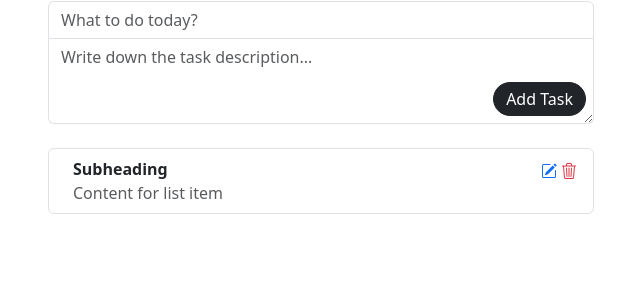
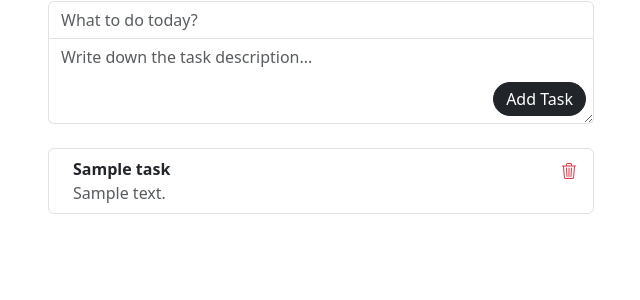
Before and after one commit to arman-arif/flask-todo-app, a Flask app: page / in a window 1280 px wide. Shown: the part 95-395 px from the top of the page, without its empty margins (319-959 px from the left). Run offline with Flask 3, Linux system fonts and the light colour scheme; tables that the repository leaves empty hold one stand-in row (values such as "Sample post"); some libraries are stand-ins or nearby versions.

Commit message:
wip: todo crud

```diff
--- a/app/controllers/task_controller.py
+++ b/app/controllers/task_controller.py
@@ -7,26 +7,33 @@ from app.models import Task
 class TaskController:
     @staticmethod
     def index():
-        tasks = Task.query.all()
+        tasks = Task.get_list()
         return render_template('index.html', title='Home', tasks=tasks)
+
+    @staticmethod
+    def list():
+        tasks = Task.get_list()
+        return render_template('list.html', tasks=tasks)
 
     @staticmethod
     def add():
         title = request.form.get('title')
         description = request.form.get('description')
-        task = Task.create({
-            "title": title,
-            "description": description
-        })
+        if (title is not None) and (title != ''):
+            task = Task.create({
+                "title": title,
+                "description": description
+            })
+
+            return make_response({
+                "success": True,
+                "data": task.to_dict(),
+                "message": "Task created successfully."
+            })
 
         return make_response({
-            "success": True,
-            "data": {
-                "id": task.id,
-                "title": task.title,
-                "description": task.description,
-                "date_created": task.date_created,
-            }
+            'success': False,
+            'message': "Invalid task data."
         })
 
     @staticmethod
@@ -44,3 +51,8 @@ class TaskController:
         if task:
             db.session.delete(task)
             db.session.commit()
+
+        return make_response({
+            "success": True,
+            "message": "Task deleted successfully."
+        })
--- a/app/models/task.py
+++ b/app/models/task.py
@@ -1,5 +1,5 @@
 from datetime import datetime
-
+from sqlalchemy import desc;
 from app.db import db
 
 
@@ -13,6 +13,14 @@ class Task(db.Model):
     def __repr__(self):
         return '<Task %r>' % self.id
 
+    def to_dict(self):
+        return {
+            "id": self.id,
+            "title": self.title,
+            "description": self.description,
+            "date_created": self.date_created,
+        }
+
     @staticmethod
     def create(values: dict):
         new_task = Task(title=values['title'], description=values['description'])
@@ -20,3 +28,7 @@ class Task(db.Model):
         db.session.commit()
 
         return new_task
+
+    @staticmethod
+    def get_list():
+        return Task.query.order_by(desc(Task.date_created)).all()
--- a/app/routes/web.py
+++ b/app/routes/web.py
@@ -2,6 +2,7 @@ from app.controllers import TaskController
 from app.routes.route import Route
 
 Route.get('/', TaskController.index)
+Route.get('/task-list', TaskController.list)
 Route.post('/add-task', TaskController.add)
 # route.post('/update/<int:task_id>', TaskController.toggle_done)
-# route.post('/delete/<int:task_id>', TaskController.delete)
+Route.delete('/delete-task/<int:task_id>', TaskController.delete)
--- a/app/templates/index.html
+++ b/app/templates/index.html
@@ -4,34 +4,36 @@
 
 <div class="row justify-content-center">
     <div class="col-md-8 col-xl-6">
-        <form action="/add-task" method="post" class="mb-4 position-relative">
+        <form action="/add-task" method="post" class="mb-4 position-relative" hx-post="/add-task" hx-swap="none" hx-indicator="#submit-button">
             <div class="form-group">
                 <input type="text" name="title" id="task" placeholder="What to do today?" class="form-control rounded-bottom-0">
                 <textarea name="description" id="description" rows="3" class="form-control pe-5 rounded-top-0 border-top-0" placeholder="Write down the task description..."></textarea>
-                <button class="btn btn-dark position-absolute bottom-0 end-0 me-2 mb-2 py-1 rounded-pill">Add Task</button>
+                <button class="btn btn-dark position-absolute bottom-0 end-0 me-2 mb-2 py-1 rounded-pill" id="submit-button">Add Task</button>
             </div>
         </form>
 
-        <div class="list-group">
-            <div class="list-group-item d-flex justify-content-between align-items-start">
+        <div class="list-group" task-list="#task-list">
+            {% for task in tasks %}
+            <div class="list-group-item d-flex justify-content-between align-items-start" id="task-{{task.id}}">
                 <div class="ms-2 me-auto">
-                    <div class="fw-bold">Subheading</div>
+                    <div class="fw-bold">{{task.title}}</div>
                     <div class="text-muted">
-                        Content for list item
+                        {{task.description}}
                     </div>
                 </div>
-                <button type="button" class="btn small py-0 px-1 border-0 text-primary">
-                    <svg xmlns="http://www.w3.org/2000/svg" width="16" height="16" fill="currentColor" class="bi bi-pencil-square" viewBox="0 0 16 16">
-                        <path d="M15.502 1.94a.5.5 0 0 1 0 .706L14.459 3.69l-2-2L13.502.646a.5.5 0 0 1 .707 0l1.293 1.293zm-1.75 2.456-2-2L4.939 9.21a.5.5 0 0 0-.121.196l-.805 2.414a.25.25 0 0 0 .316.316l2.414-.805a.5.5 0 0 0 .196-.12l6.813-6.814z"/>
-                        <path fill-rule="evenodd" d="M1 13.5A1.5 1.5 0 0 0 2.5 15h11a1.5 1.5 0 0 0 1.5-1.5v-6a.5.5 0 0 0-1 0v6a.5.5 0 0 1-.5.5h-11a.5.5 0 0 1-.5-.5v-11a.5.5 0 0 1 .5-.5H9a.5.5 0 0 0 0-1H2.5A1.5 1.5 0 0 0 1 2.5v11z"/>
-                    </svg>
-                </button>
-                <button type="button" class="btn small p-0 border-0 text-danger">
+<!--                <button type="button" class="btn small py-0 px-1 border-0 text-primary">-->
+<!--                    <svg xmlns="http://www.w3.org/2000/svg" width="16" height="16" fill="currentColor" class="bi bi-pencil-square" viewBox="0 0 16 16">-->
+<!--                        <path d="M15.502 1.94a.5.5 0 0 1 0 .706L14.459 3.69l-2-2L13.502.646a.5.5 0 0 1 .707 0l1.293 1.293zm-1.75 2.456-2-2L4.939 9.21a.5.5 0 0 0-.121.196l-.805 2.414a.25.25 0 0 0 .316.316l2.414-.805a.5.5 0 0 0 .196-.12l6.813-6.814z"/>-->
+<!--                        <path fill-rule="evenodd" d="M1 13.5A1.5 1.5 0 0 0 2.5 15h11a1.5 1.5 0 0 0 1.5-1.5v-6a.5.5 0 0 0-1 0v6a.5.5 0 0 1-.5.5h-11a.5.5 0 0 1-.5-.5v-11a.5.5 0 0 1 .5-.5H9a.5.5 0 0 0 0-1H2.5A1.5 1.5 0 0 0 1 2.5v11z"/>-->
+<!--                    </svg>-->
+<!--                </button>-->
+                <button type="button" class="btn small p-0 border-0 text-danger" hx-delete="/delete-task/{{task.id}}" hx-trigger="click" hx-target="#task-{{task.id}}" hx-swap="delete">
                     <svg xmlns="http://www.w3.org/2000/svg" width="16" height="16" fill="currentColor" class="bi bi-trash3" viewBox="0 0 16 16">
                         <path d="M6.5 1h3a.5.5 0 0 1 .5.5v1H6v-1a.5.5 0 0 1 .5-.5ZM11 2.5v-1A1.5 1.5 0 0 0 9.5 0h-3A1.5 1.5 0 0 0 5 1.5v1H2.506a.58.58 0 0 0-.01 0H1.5a.5.5 0 0 0 0 1h.538l.853 10.66A2 2 0 0 0 4.885 16h6.23a2 2 0 0 0 1.994-1.84l.853-10.66h.538a.5.5 0 0 0 0-1h-.995a.59.59 0 0 0-.01 0H11Zm1.958 1-.846 10.58a1 1 0 0 1-.997.92h-6.23a1 1 0 0 1-.997-.92L3.042 3.5h9.916Zm-7.487 1a.5.5 0 0 1 .528.47l.5 8.5a.5.5 0 0 1-.998.06L5 5.03a.5.5 0 0 1 .47-.53Zm5.058 0a.5.5 0 0 1 .47.53l-.5 8.5a.5.5 0 1 1-.998-.06l.5-8.5a.5.5 0 0 1 .528-.47ZM8 4.5a.5.5 0 0 1 .5.5v8.5a.5.5 0 0 1-1 0V5a.5.5 0 0 1 .5-.5Z"/>
                     </svg>
                 </button>
             </div>
+            {% endfor %}
         </div>
     </div>
 </div>
```
Also changed, not shown: app/templates/list.html (added, +21 -0 lines).
